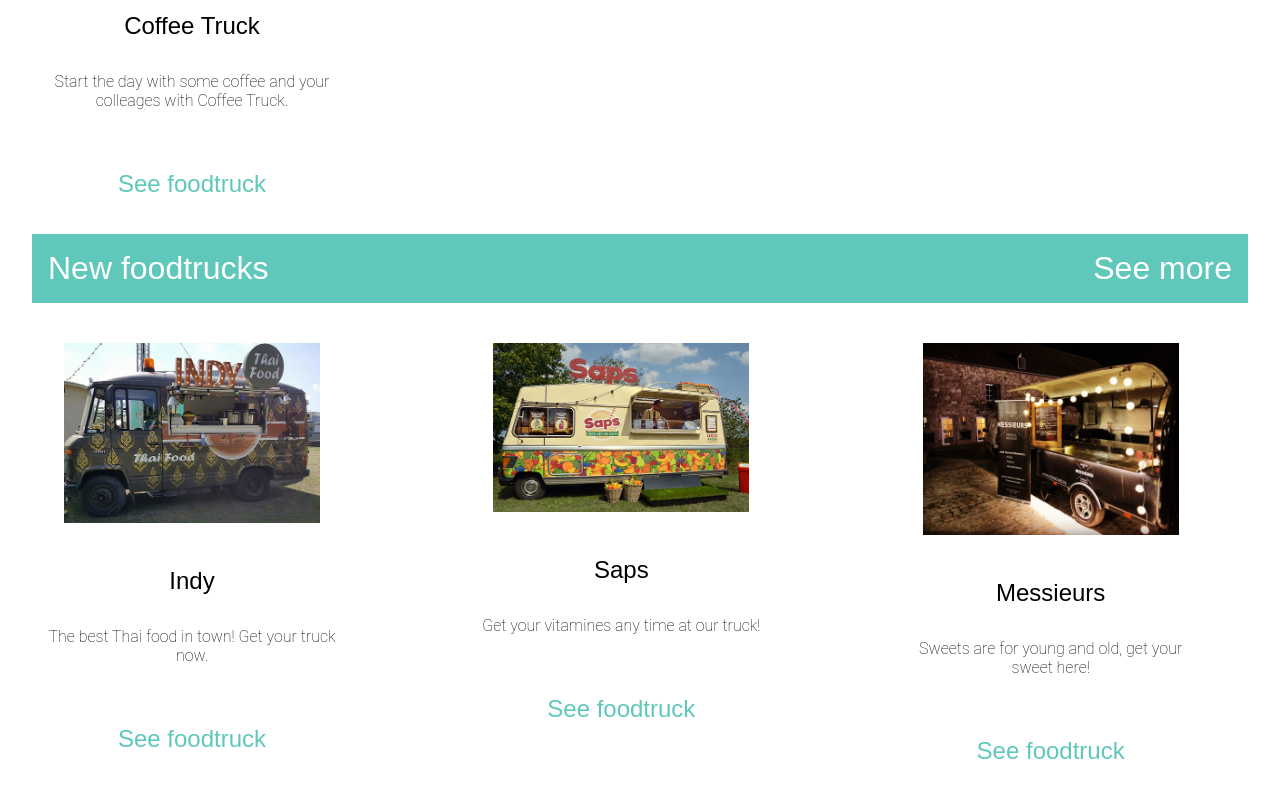
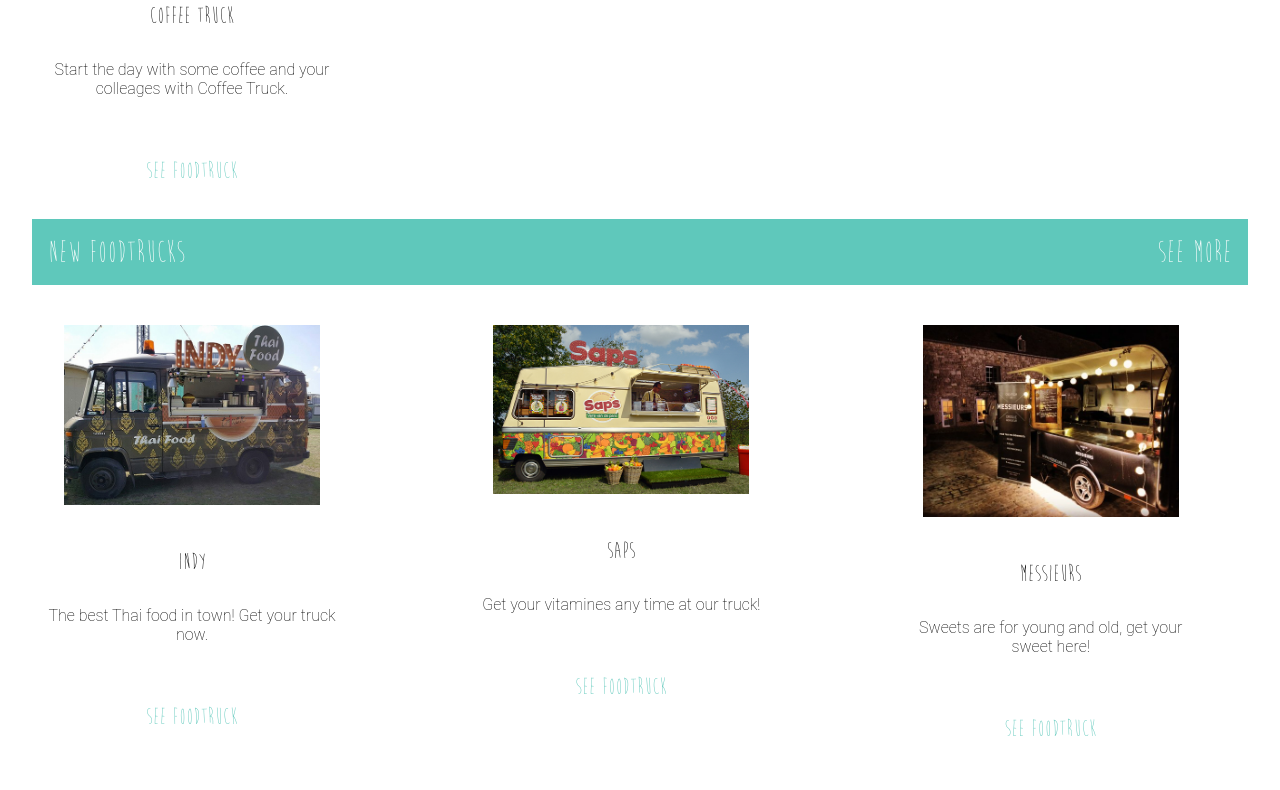
Before and after one commit to wailingnaomi/Eindbeoordeling, a plain HTML site: page index.html in a window 1280 px wide. Shown: the part 926-1716 px from the top of the page. Drawn offline with Linux system fonts and the light colour scheme; files whose address does not match are found by name; a web font is replaced by a local one.

Commit message:
Update stylesheet.css

```diff
--- a/stylesheet/stylesheet.css
+++ b/stylesheet/stylesheet.css
@@ -1,14 +1,21 @@
-*{
-  box-sizing: border-box;
-}
-
-/* Bron voor webfont:
-• https://blog.logrocket.com/how-to-use-web-fonts-in-css-a0326f4d6a4d/*/
 @font-face{
   font-family: 'brainflower';
 
-  src: url(fonts/brain_flower_euro-webfont.woff) format('woff'),
-  url(fonts/brain_flower_euro-webfont.woff2), format('woff2');
+  src: url('../fonts/brain_flower_euro-webfont.woff') format('woff'),
+    url('../fonts/brain_flower_euro-webfont.woff2') format('woff2'),
+    url('../fonts/brain_flower_euro-webfont.ttf') format('truetype');
+}
+
+@font-face{
+  font-family: 'robotolight';
+
+  src: url('../fonts/roboto-light.woff2') format('woff2'),
+    url('../fonts/roboto-light.woff') format('woff'),
+    url('../fonts/Roboto-Light.ttf') format('truetype');
+}
+
+*{
+  box-sizing: border-box;
 }
 
 body{
```
